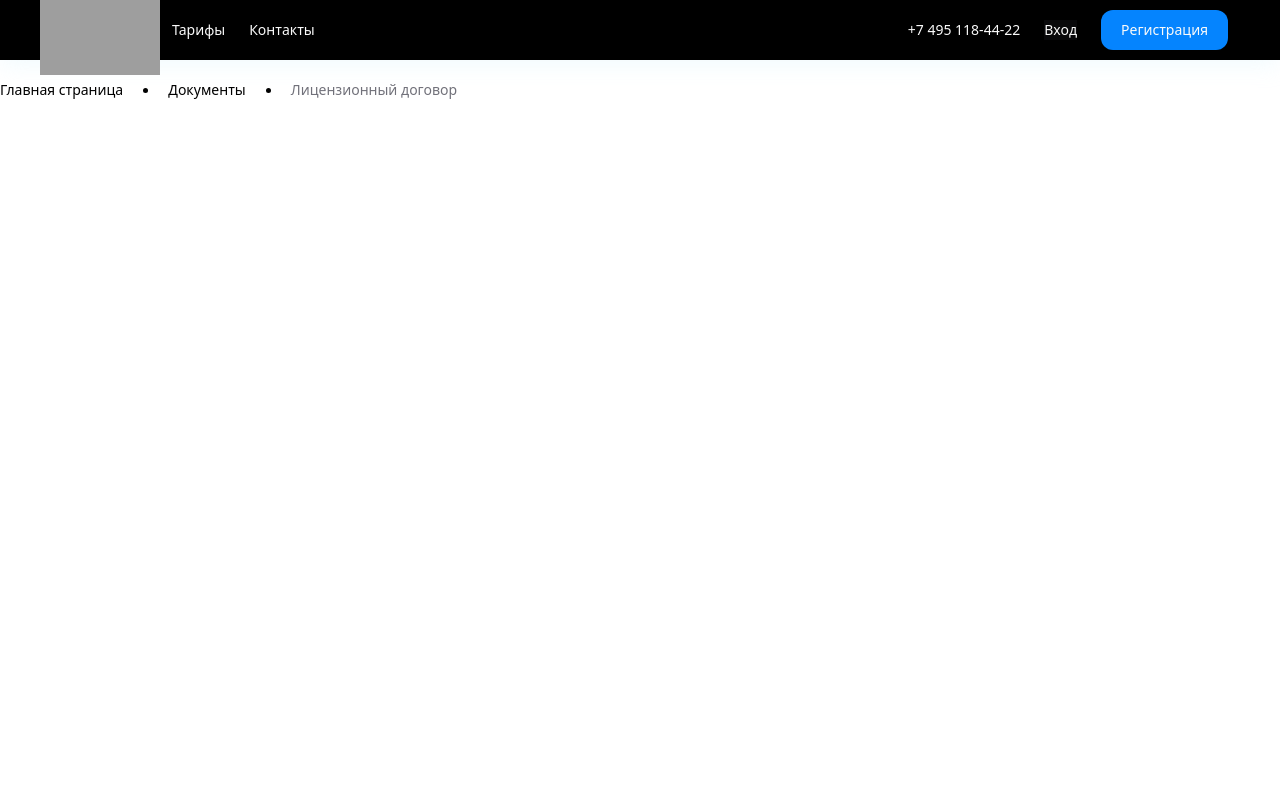
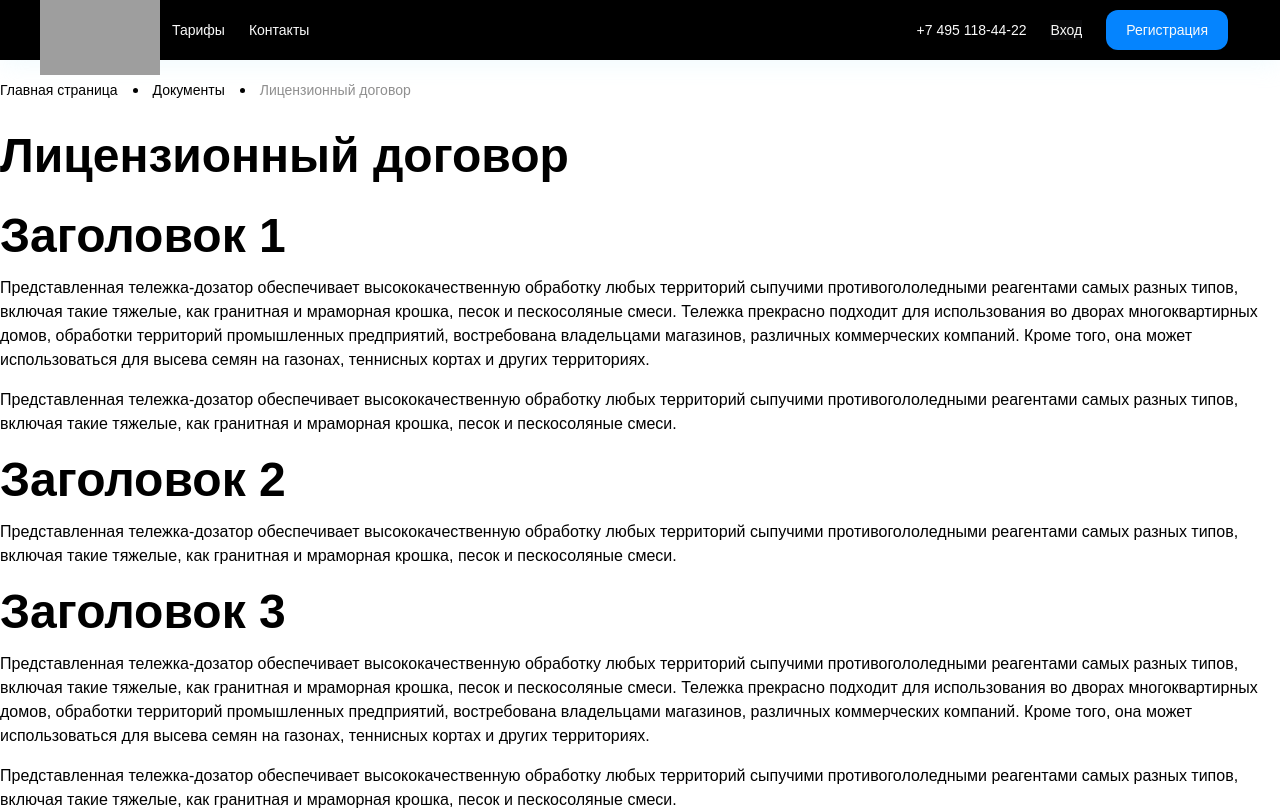
Before and after one commit to intrstllr/compasNuxt, a Nuxt app: page /document/1 in a window 1280 px wide. Built offline with nearby package versions, Linux system fonts and the light colour scheme; grey boxes are pictures that could not be loaded.

Commit message:
document page

```diff
--- a/app.vue
+++ b/app.vue
@@ -1,9 +1,22 @@
+<template>
+    <div>
+        <NuxtLayout></NuxtLayout>
+    </div>
+</template>
 
+<style>
+@import url("https://fonts.googleapis.com/css?family=Roboto+Condensed");
 
-<template>
-  <div>
-    <NuxtLayout>
+html,
+body {
+    font-family: "PT Sans", sans-serif;
+    font-weight: 400;
+    font-style: normal;
+}
 
-    </NuxtLayout>
-  </div>
-</template>
+#app {
+    font-family: "PT Sans", sans-serif;
+    font-weight: 400;
+    font-style: normal;
+}
+</style>
--- a/layouts/default.vue
+++ b/layouts/default.vue
@@ -1,22 +1,12 @@
-<script lang="ts" setup>
-
-
-</script>
+<script lang="ts" setup></script>
 
 <template>
-  <section>
-    <LayoutHeader></LayoutHeader>
-    <div>
-      <NuxtPage/>
-    </div>
-
-  </section>
+    <section>
+        <LayoutHeader></LayoutHeader>
+        <div>
+            <NuxtPage style="max-width: 1280px" />
+        </div>
+    </section>
 </template>
 
-
-
-<style scoped>
-
-
-
-</style>
+<style scoped></style>
--- a/pages/document/[id].vue
+++ b/pages/document/[id].vue
@@ -1,27 +1,40 @@
 <template>
-  <div class=" max-w-7xl m-auto">
+    <div class="max-w-7xl m-auto">
         <div class="flex w-1/2 justify-between mt-5">
             <div class="flex items-center">
-        <div class="flex items-center">
-          <div class="text-sm">{{ linkHistory[0] }}</div>
-          <div class="pointer"></div>
+                <div class="flex items-center" v-for="(link, key) in linkHistory">
+                    <div class="text-sm" :class="key == linkHistory.length - 1 ? ` text-gray` : null">
+                        {{ link }}
                     </div>
-        <div class="flex items-center  ">
-          <div class="text-sm">{{ linkHistory[1] }}</div>
-          <div class="pointer"></div>
+                    <div class="pointer" v-if="key != linkHistory.length - 1"></div>
                 </div>
-        <div class="flex items-center ">
-          <div class="text-sm text-gray">{{ linkHistory[2] }}</div>
-
             </div>
-
+        </div>
+        <div class="my-8 text-5xl font-bold">{{ document.name }}</div>
+        <div>
+            <div v-for="(heading, key) in 3" class="mt-5">
+                <div class="text-5xl font-bold">Заголовок {{ key + 1 }}</div>
+                <div v-if="key % 2 == 0" class="mt-4">
+                    Представленная тележка-дозатор обеспечивает высококачественную обработку любых территорий
+                    сыпучими противогололедными реагентами самых разных типов, включая такие тяжелые, как
+                    гранитная и мраморная крошка, песок и пескосоляные смеси. Тележка прекрасно подходит для
+                    использования во дворах многоквартирных домов, обработки территорий промышленных
+                    предприятий, востребована владельцами магазинов, различных коммерческих компаний. Кроме
+                    того, она может использоваться для высева семян на газонах, теннисных кортах и других
+                    территориях.
+                </div>
+                <div class="mt-4">
+                    Представленная тележка-дозатор обеспечивает высококачественную обработку любых территорий
+                    сыпучими противогололедными реагентами самых разных типов, включая такие тяжелые, как
+                    гранитная и мраморная крошка, песок и пескосоляные смеси.
+                </div>
             </div>
         </div>
     </div>
 </template>
 
 <script lang="ts" setup>
-import { onMounted } from 'vue';
+import { onMounted } from "vue";
 
 interface document {
     name: string;
@@ -29,8 +42,7 @@ interface document {
     id: number;
 }
 
-
-const allDocuments: document[]  = [
+const allDocuments: document[] = [
     {
         name: "Лицензионный договор",
         text: "Механизм разбрасывания веерного типа приводится в действие от колес тележки, отличается простой и надежной конструкцией, не нуждается в смазке.",
@@ -48,29 +60,27 @@ const allDocuments: document[]  = [
         id: 3,
     },
 ];
-const linkHistory = ref(['Главная страница','Документы']);
-const route = useRoute()
-const document = ref({})
+const linkHistory = ref(["Главная страница", "Документы"]);
+const route = useRoute();
+const document = ref({ name: "" });
 
-
-function  getdocumentName (){
-  document.value = allDocuments.filter(obj => obj.id === Number(route.params.id))[0];
-  let docData = Object.assign(document.value)
-  linkHistory.value.push(docData.name)
-  console.log(linkHistory.value)
+function getdocumentName() {
+    document.value = allDocuments.filter((obj) => obj.id === Number(route.params.id))[0];
+    let docData = Object.assign(document.value);
+    linkHistory.value.push(docData.name);
 }
 
 onMounted(() => {
-  getdocumentName()
+    getdocumentName();
 });
 </script>
 
 <style scoped>
-.pointer{
+.pointer {
     height: 5px;
     width: 5px;
     background: black;
     border-radius: 50%;
-  margin: 0px 20px;
+    margin: 0px 15px;
 }
 </style>
--- a/pages/index.vue
+++ b/pages/index.vue
@@ -1,5 +1,5 @@
 <template>
-    <div class="mt-20 flex flex-col mx-auto" style="max-width: 1200px">
+    <div class="mt-20 flex flex-col mx-auto w-full">
         <div class="flex flex-row justify-between w-full">
             <div class="flex flex-col" style="width: 620px">
                 <div class="font-bold" style="font-size: 41px">
@@ -10,7 +10,7 @@
                         <div class="text-xs mb-1">Номер автомобиля</div>
                         <input
                             class="h-10 w-full pl-2 border-2 rounded-lg"
-                            style="border-color: #bcbcbc"
+                            :style="!errorFrom.carNumber ? `border-color: #bcbcbc` : `border-color:#FF0000`"
                             v-model="carNumber"
                         />
                     </div>
@@ -19,7 +19,7 @@
                         <input
                             class="h-10 w-full pl-2 border-2 rounded-lg"
                             v-model="region"
-                            style="border-color: #bcbcbc"
+                            :style="!errorFrom.region ? `border-color: #bcbcbc` : `border-color:#FF0000`"
                         />
                     </div>
                 </div>
@@ -29,11 +29,15 @@
                     <input
                         class="h-10 w-full pl-2 border-2 rounded-lg"
                         v-model="certificate"
-                        style="border-color: #bcbcbc"
+                        :style="!errorFrom.certificate ? `border-color: #bcbcbc` : `border-color:#FF0000`"
                     />
                 </div>
                 <div class="w-full mt-5 flex">
-                    <button class="rounded-xl h-10 px-5 bg-primary hover:bg-secondary" style="color: white">
+                    <button
+                        class="rounded-xl h-10 px-5 bg-primary hover:bg-secondary"
+                        @click="checkFine"
+                        style="color: white"
+                    >
                         Проверить штрафы
                         <Icon name="material-symbols-light:arrow-right-alt" size="30px"></Icon>
                     </button>
@@ -77,12 +81,17 @@
                             :name="document.name"
                             :text="document.text"
                             :id="document.id"
-                    ></CardsDocument>
+                        ></CardsDocument>
                     </swiper-slide>
                 </swiper>
             </div>
-            <DialogsDialogVue v-show="isShowModal" :show="isShowModal" @closeDialog="closeDialog"  :video="video"> </DialogsDialogVue>
-
+            <DialogsDialogVue
+                v-show="isShowModal"
+                :show="isShowModal"
+                @closeDialog="closeDialog"
+                :video="video"
+            >
+            </DialogsDialogVue>
         </div>
     </div>
 </template>
@@ -99,13 +108,14 @@ const carNumber = ref("");
 const region = ref("");
 const certificate = ref("");
 const isShowModal = ref(false);
-const video = ref('')
+const video = ref("");
+const errorFrom = ref({ carNumber: false, region: false, certificate: false });
 const openDialog = () => {
-    video.value = 'https://www.youtube.com/embed/OPGXtL_si1g?si=JAOYgGasytV2h4wF'
+    video.value = "https://www.youtube.com/embed/OPGXtL_si1g?si=JAOYgGasytV2h4wF";
     isShowModal.value = true;
 };
 const closeDialog = () => {
-    video.value = ''
+    video.value = "";
     isShowModal.value = false;
 };
 
@@ -180,6 +190,14 @@ const documents = ref([
         id: 3,
     },
 ]);
+
+function checkFine() {
+    carNumber.value.length != 0 ? (errorFrom.value.carNumber = false) : (errorFrom.value.carNumber = true);
+    region.value.length != 0 ? (errorFrom.value.region = false) : (errorFrom.value.region = true);
+    certificate.value.length != 0
+        ? (errorFrom.value.certificate = false)
+        : (errorFrom.value.certificate = true);
+}
 </script>
 
 <style>
--- a/tailwind.config.js
+++ b/tailwind.config.js
@@ -15,7 +15,7 @@ export default {
             secondary: "#1253A2",
             black: "#09090b",
             white: "#fafafa",
-            gray: "#71717a",
+            gray: "#8F8F8F",
             red: "#FF0000",
             darkRed: "#8B0000",
         },
```
Lines whose indentation alone changed are shown as unchanged.
